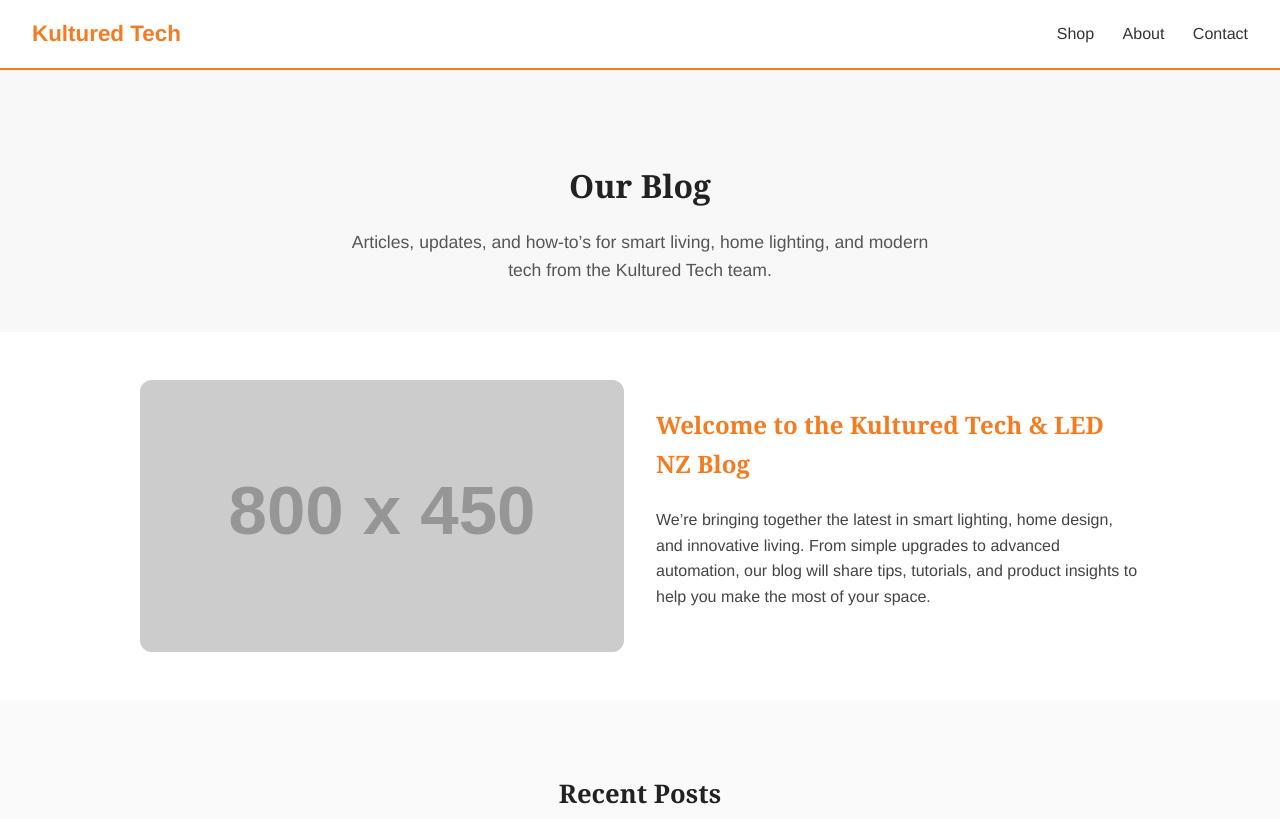
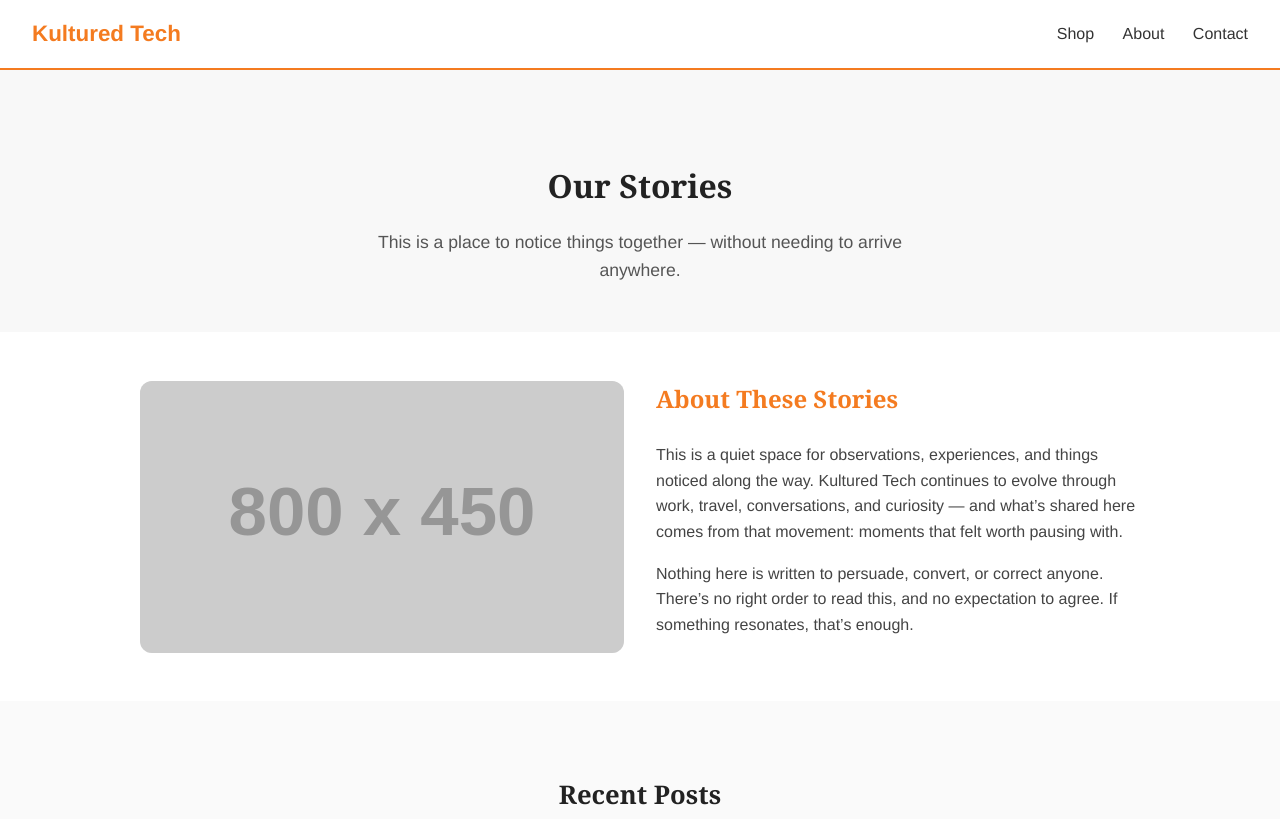
Before and after one commit to KulturedTech/Blog, a plain HTML site: page index.html in a window 1280 px wide. Shown: the top 819 px of the page. Drawn offline with Linux system fonts and the light colour scheme; placeholder pictures from the web are drawn by us.

Commit message:
Update index.html

```diff
--- a/index.html
+++ b/index.html
@@ -3,7 +3,7 @@
 <head>
   <meta charset="UTF-8" />
   <meta name="viewport" content="width=device-width, initial-scale=1.0" />
-  <title>Our Blog</title>
+  <title>Our Stories</title>
   <style>
     body {
       font-family: 'Helvetica Neue', Arial, sans-serif;
@@ -161,15 +161,16 @@
   </header>
 
   <section class="hero">
-    <h2>Our Blog</h2>
-    <p>Articles, updates, and how-to’s for smart living, home lighting, and modern tech from the Kultured Tech team.</p>
+    <h2>Our Stories</h2>
+    <p>This is a place to notice things together — without needing to arrive anywhere.</p>
   </section>
 
   <section class="featured">
     <img src="https://via.placeholder.com/800x450.png?text=Featured+Article+Image" alt="Featured Article Image" />
     <div>
-      <h3>Welcome to the Kultured Tech & LED NZ Blog</h3>
-      <p>We’re bringing together the latest in smart lighting, home design, and innovative living. From simple upgrades to advanced automation, our blog will share tips, tutorials, and product insights to help you make the most of your space.</p>
+      <h3>About These Stories</h3>
+      <p>This is a quiet space for observations, experiences, and things noticed along the way. Kultured Tech continues to evolve through work, travel, conversations, and curiosity — and what’s shared here comes from that movement: moments that felt worth pausing with.</p>
+      <p>Nothing here is written to persuade, convert, or correct anyone. There’s no right order to read this, and no expectation to agree. If something resonates, that’s enough.</p>
     </div>
   </section>
 
```
